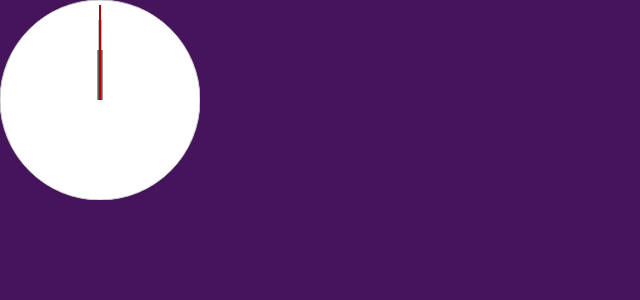
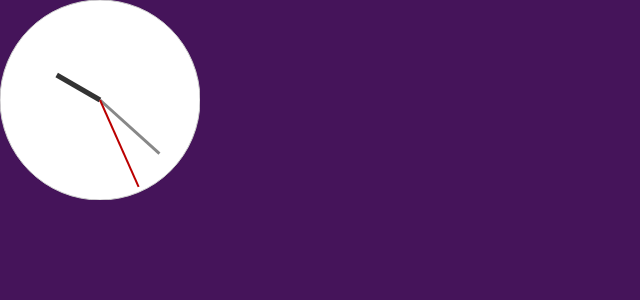
Before and after one commit to LexLadiesCode/KYCC-WIC, a Jekyll site: the page built from kiosk.html, in a window 1280 px wide. Shown: the top 300 px of the page, without its empty margins (0-640 px from the left). Built offline with Jekyll 4.4.1, drawn with Linux system fonts in a browser that asks for light colours; nearby versions of some CDN libraries; library files that are not in the unit come from our copies.

Commit message:
Remove Angular, just use jQuery for clock

```diff
--- a/_layouts/default.html
+++ b/_layouts/default.html
@@ -7,6 +7,6 @@
       {% include footer.html %}
     	<script src="{{ "/js/jquery-1.11.0.min.js" | prepend: site.baseurl }}"></script>
     	<script src="{{ "/js/bootstrap.min.js" | prepend: site.baseurl }}"></script>
-		<script src="{{ "/js/lightbox.min.js" | prepend: site.baseurl }}"></script>
+  		<script src="{{ "/js/lightbox.min.js" | prepend: site.baseurl }}"></script>
     </body>
 </html>
--- a/_layouts/kiosk.html
+++ b/_layouts/kiosk.html
@@ -3,18 +3,17 @@
   <head>
     <meta charset="utf-8">
     <meta http-equiv="X-UA-Compatible" content="IE=edge">
-    <title>KYCC-WIC 2015</title>
+    <title>KYCC-WIC 2015 Kiosk Agenda</title>
     <meta name="viewport" content="width=device-width">
-    <script src="/js/node_modules/angular/angular.min.js"></script>
-    <script src="/js/kiosk.js"></script>
     <link rel="stylesheet" href="/css/main.css">
     <link rel="stylesheet" href="/css/kiosk.css">
-    <link href="/css/lightbox.css" rel="stylesheet"  />
+    <link rel="stylesheet" href="/css/lightbox.css">
   </head>
-  <body ng-app="agendaApp">
+  <body>
     {{ content }}
     <script src="/js/jquery-1.11.0.min.js"></script>
     <script src="/js/bootstrap.min.js"></script>
     <script src="/js/lightbox.min.js"></script>
+    <script src="/js/kiosk.js"></script>
   </body>
 </html>
--- a/css/kiosk.scss
+++ b/css/kiosk.scss
@@ -17,3 +17,22 @@ body {
   background-color: $dark-purple;
   color: #fff;
 }
+
+#clock {
+  display: none;
+
+  line.hour {
+    stroke-width: 5px;
+    stroke: #333;
+  }
+
+  line.minute {
+    stroke-width: 3px;
+    stroke: #888;
+  }
+
+  line.second {
+    stroke-width: 2px;
+    stroke: #bb0000;
+  }
+}
--- a/js/kiosk.js
+++ b/js/kiosk.js
@@ -1,14 +1,23 @@
-(function() {
-  angular.module('agendaApp', [])
-  .controller('MainController', function($scope, $interval) {
+(function($) {
+  function updateClock() {
+    var hourLine = $('line.hour');
+    var minuteLine = $('line.minute');
+    var secondLine = $('line.second');
+    var now = new Date();
+    var hourRotation = 360 * now.getHours() / 12;
+    var minuteRotation = 360 * now.getMinutes() / 60;
+    var secondRotation = 360 * now.getSeconds() / 60;
+    var hourTransform = 'rotate(' + hourRotation + ' 100 100)';
+    var minuteTransform = 'rotate(' + minuteRotation + ' 100 100)';
+    var secondTransform = 'rotate(' + secondRotation + ' 100 100)';
+    hourLine.attr('transform', hourTransform);
+    minuteLine.attr('transform', minuteTransform);
+    secondLine.attr('transform', secondTransform);
+  }
 
-    function calculateRotation() {
-      var now = new Date();
-      $scope.hourRotation   = 360 * now.getHours()   / 12;
-      $scope.minuteRotation = 360 * now.getMinutes() / 60;
-      $scope.secondRotation = 360 * now.getSeconds() / 60;
-    }
-    $interval(calculateRotation, 1000);
-    calculateRotation();
+  $(function() {
+    updateClock();
+    $('#clock').show();
+    setInterval(updateClock, 1000);
   });
-})();
+})(jQuery);
--- a/kiosk.html
+++ b/kiosk.html
@@ -3,17 +3,13 @@ layout: kiosk
 title: Kiosk
 permalink: /kiosk/
 ---
-<svg xmlns="http://www.w3.org/2000/svg" width="200" height="200" ng-controller="MainController">
-  <g>
-    <circle style="stroke: #ccc; fill: #fff;" cx="100" cy="100" r="100"/>
-    <line x1="100" y1="100" x2="100" y2="50"
-          style="stroke-width: 5px; stroke: #333;"
-          ng-attr-transform="rotate({{hourRotation}} 100 100)" />
-    <line x1="100" y1="100" x2="100" y2="20"
-          style="stroke-width: 3px; stroke: #888;"
-          ng-attr-transform="rotate({{minuteRotation}} 100 100)" />
-    <line x1="100" y1="100" x2="100" y2="5"
-          style="stroke-width: 2px; stroke: #bb0000;"
-          ng-attr-transform="rotate({{secondRotation}} 100 100)" />
-  </g>
-</svg>
+<div id="clock">
+  <svg xmlns="http://www.w3.org/2000/svg" width="200" height="200" ng-controller="MainController">
+    <g>
+      <circle style="stroke: #ccc; fill: #fff;" cx="100" cy="100" r="100"/>
+      <line x1="100" y1="100" x2="100" y2="50" class="hour" />
+      <line x1="100" y1="100" x2="100" y2="20" class="minute" />
+      <line x1="100" y1="100" x2="100" y2="5" class="second" />
+    </g>
+  </svg>
+</div>
```
